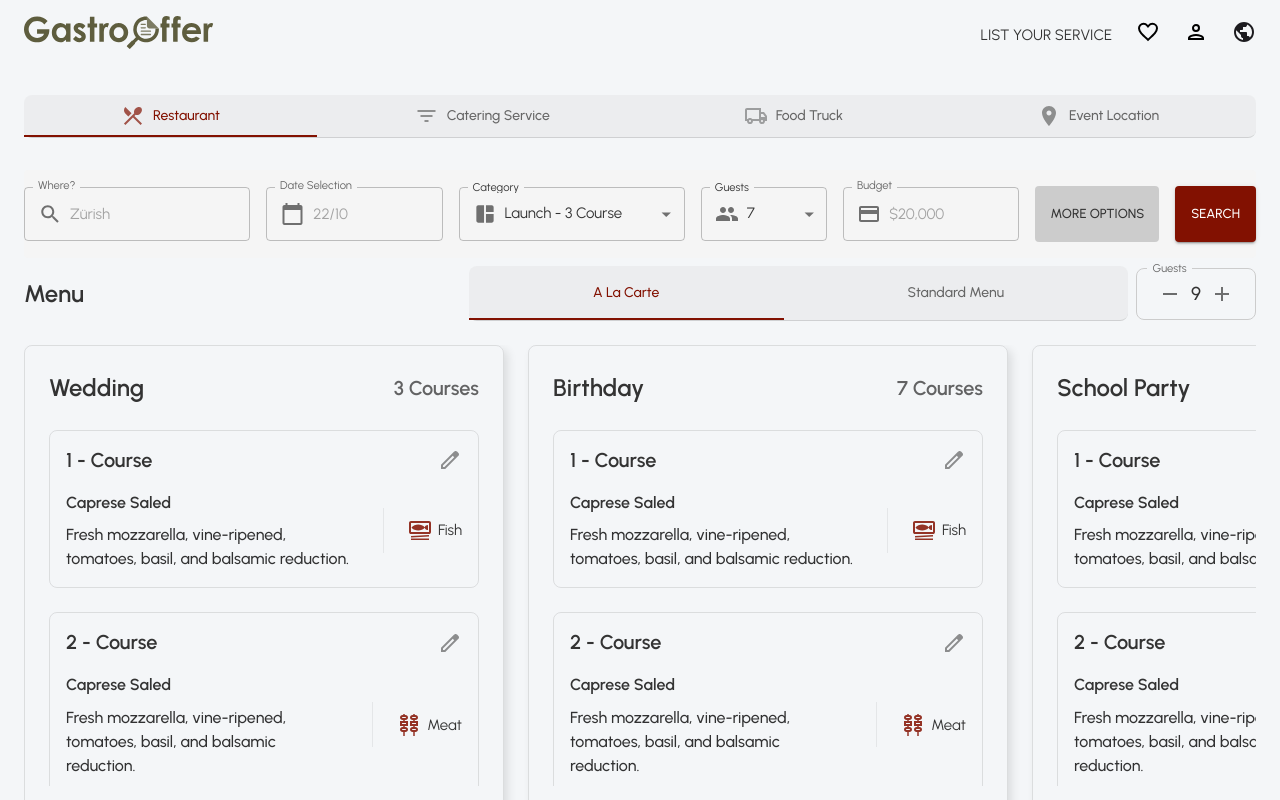
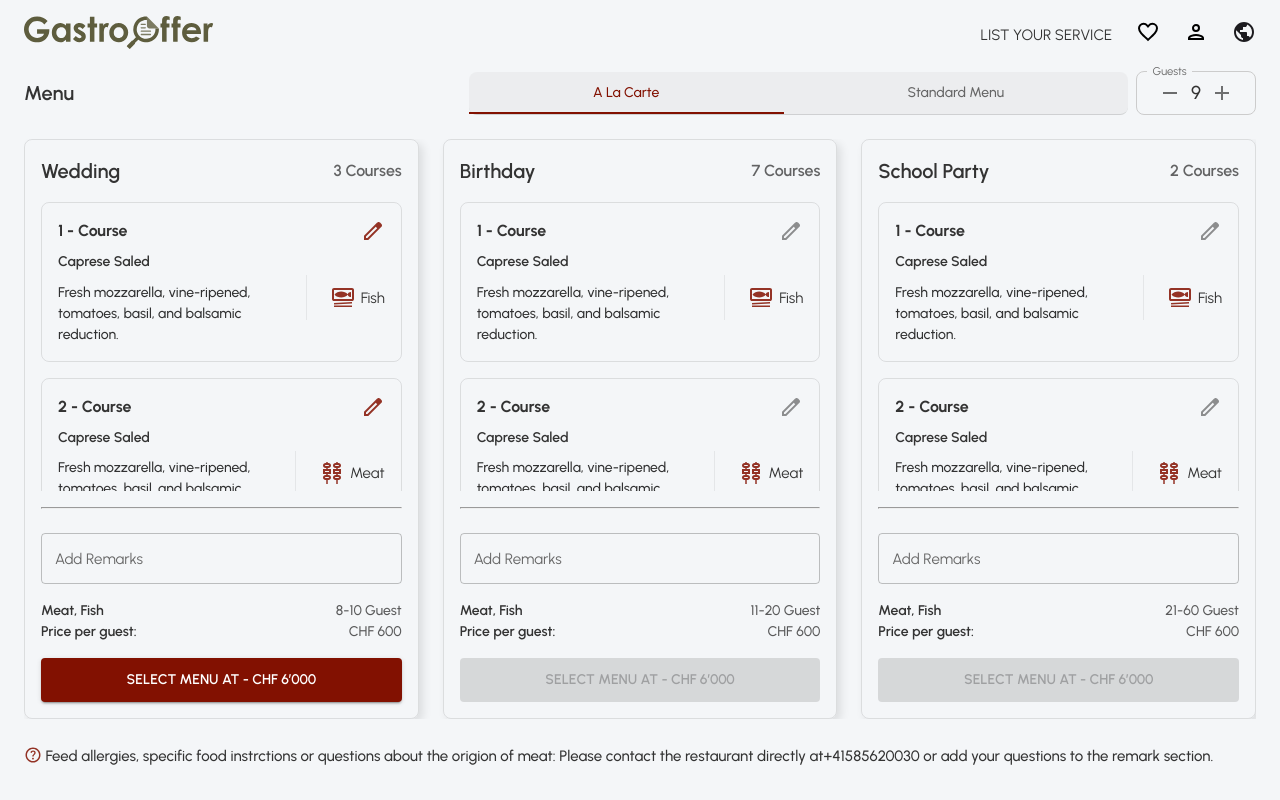
Before and after one commit to rafuj/gastro, a Next.js app: page / in a window 1280 px wide. Shown: the top 800 px of the page. Built offline with nearby package versions, Linux system fonts and the light colour scheme.

Commit message:
Search Fix

```diff
--- a/src/page-component/components/MainTabSection.jsx
+++ b/src/page-component/components/MainTabSection.jsx
@@ -1,9 +1,8 @@
 import { icons } from "@/components/icons";
-import { Box, Tab, Tabs } from "@mui/material";
+import { Box } from "@mui/material";
 import React from "react";
 import { MenuCarte } from "./MenuCarte";
 import { MenuContent } from "./MenuContent";
-import SearchOptions from "./SearchOptions";
 
 export const MainTabSection = () => {
 	const [value, setValue] = React.useState(0);
@@ -11,11 +10,12 @@ export const MainTabSection = () => {
 	const handleChange = (event, newValue) => {
 		setValue(newValue);
 	};
-	const [disabledBtn, setDisabledBtn] = React.useState(true);
+	// const [disabledBtn, setDisabledBtn] = React.useState(true);
+	const [guests, setGuests] = React.useState(9);
 
 	return (
-		<Box sx={{ width: "100%", mt: 3, px: 3 }}>
-			<Box
+		<Box sx={{ width: "100%", px: 3 }}>
+			{/* <Box
 				sx={{
 					borderBottom: 1,
 					borderColor: "divider",
@@ -64,9 +64,9 @@ export const MainTabSection = () => {
 					})}
 				</Tabs>
 			</Box>
-			<SearchOptions />
-			<MenuCarte cb={() => setDisabledBtn(false)} />
-			<MenuContent disabledBtn={disabledBtn} />
+			<SearchOptions /> */}
+			<MenuCarte guests={guests} setGuests={setGuests} />
+			<MenuContent guests={guests} />
 		</Box>
 	);
 };
--- a/src/page-component/components/MenuCarte.jsx
+++ b/src/page-component/components/MenuCarte.jsx
@@ -1,24 +1,20 @@
 import { icons } from "@/components/icons";
 import { Box, IconButton, Stack, Tab, Tabs, Typography } from "@mui/material";
-import React, { useState } from "react";
+import React from "react";
 
-export const MenuCarte = ({ cb = () => {} }) => {
+export const MenuCarte = ({ guests, setGuests }) => {
 	const [value, setValue] = React.useState(0);
 	const handleChange = (event, newValue) => {
 		setValue(newValue);
-		cb();
 	};
-	const [guests, setGuests] = useState(9);
 
 	const handleIncrement = () => {
 		setGuests((prev) => prev + 1);
-		cb();
 	};
 
 	const handleDecrement = () => {
 		if (guests > 0) {
 			setGuests((prev) => prev - 1);
-			cb();
 		}
 	};
 	return (
@@ -28,10 +24,9 @@ export const MenuCarte = ({ cb = () => {} }) => {
 			justifyContent="space-between"
 			alignItems="center"
 			gap={1}
-			sx={{ mt: 1 }}
 		>
 			<Typography
-				sx={{ fontSize: "24px", fontWeight: "600", marginRight: "auto" }}
+				sx={{ fontSize: "20px", fontWeight: "600", marginRight: "auto" }}
 				variant="h4"
 			>
 				Menu
@@ -64,8 +59,8 @@ export const MenuCarte = ({ cb = () => {} }) => {
 									label={item.name}
 									sx={{
 										py: 0,
-										minHeight: "54px",
-										lineHeight: "54px",
+										minHeight: "42px",
+										lineHeight: "42px",
 										textTransform: "capitalize",
 										fontSize: "14px",
 										fontWeight: "500",
@@ -88,7 +83,7 @@ export const MenuCarte = ({ cb = () => {} }) => {
 				sx={{
 					border: "1px solid #ccc",
 					borderRadius: "8px",
-					padding: "8px 16px",
+					padding: "4px 16px",
 					display: "flex",
 					flexDirection: "column",
 					alignItems: "center",
--- a/src/page-component/components/MenuContent.jsx
+++ b/src/page-component/components/MenuContent.jsx
@@ -10,7 +10,7 @@ import {
 import React from "react";
 import DishEditModal from "./DishEditModal";
 
-export const MenuContent = ({ disabledBtn }) => {
+export const MenuContent = ({ guests }) => {
 	const [open, setOpen] = React.useState(false);
 
 	return (
@@ -22,31 +22,31 @@ export const MenuContent = ({ disabledBtn }) => {
 							sx={{
 								width: "95%",
 								maxWidth: { xs: "580px", xl: "unset" },
-								minWidth: { lg: "480px", xl: "580px" },
+								// minWidth: { lg: "480px", xl: "580px" },
 								border: "1px solid rgba(0, 0, 0, 0.1)",
 								boxShadow: "4px 4px 10px rgba(0, 0, 0, 0.1)",
-								p: 3,
+								p: 2,
 								borderRadius: "8px",
-								maxHeight: "calc(90vh)",
+								height: { xs: "600px", md: "calc(100vh - 220px)" },
 							}}
 							key={item.id}
 						>
 							<Stack
 								direction="row"
-								mb={3}
+								mb={2}
 								justifyContent="space-between"
 								alignItems="center"
 							>
 								<Typography
 									component="h5"
-									sx={{ fontSize: "24px", fontWeight: "600" }}
+									sx={{ fontSize: "20px", fontWeight: "600" }}
 								>
 									{item.title}
 								</Typography>
 								<Typography
 									component="span"
 									sx={{
-										fontSize: "20px",
+										fontSize: "16px",
 										fontWeight: "600",
 										color: alpha("#000000", 0.6),
 									}}
@@ -58,7 +58,7 @@ export const MenuContent = ({ disabledBtn }) => {
 							<Box
 								sx={{ height: "0", flexGrow: "1", overflowY: "auto" }}
 							>
-								<Stack gap={3}>
+								<Stack gap={2}>
 									{item?.submenus?.map((subitem, index) => (
 										<Stack
 											key={index}
@@ -72,12 +72,12 @@ export const MenuContent = ({ disabledBtn }) => {
 												direction="row"
 												justifyContent="space-between"
 												alignItems="center"
-												mb={2}
+												mb={1}
 											>
 												<Typography
 													sx={{
-														fontSize: "20px",
-														fontWeight: "600",
+														fontSize: "16px",
+														fontWeight: "700",
 													}}
 													variant="h5"
 												>
@@ -97,8 +97,10 @@ export const MenuContent = ({ disabledBtn }) => {
 															color: alpha("#000000", 0.5),
 														},
 													}}
-													// disabled={!item.status}
-													disabled={disabledBtn}
+													disabled={
+														guests < item.minCount ||
+														guests > item.maxCount
+													}
 													onClick={() => setOpen(true)}
 												>
 													{menuicons.penIcon}
@@ -109,7 +111,7 @@ export const MenuContent = ({ disabledBtn }) => {
 													<Typography
 														variant="h6"
 														sx={{
-															fontSize: "16px",
+															fontSize: "14px",
 															fontWeight: "600",
 														}}
 														mb={1}
@@ -119,7 +121,7 @@ export const MenuContent = ({ disabledBtn }) => {
 													<Typography
 														variant="body1"
 														sx={{
-															fontSize: "16px",
+															fontSize: "14px",
 															fontWeight: "500",
 															color: alpha("#000000", 0.8),
 														}}
@@ -147,8 +149,8 @@ export const MenuContent = ({ disabledBtn }) => {
 													<Stack
 														direction="row"
 														sx={{
-															pl: { xs: 2, sm: 3, md: 4 },
-															mt: 2,
+															pl: { xs: 2, sm: 3 },
+															mt: 1,
 														}}
 														key={index}
 													>
@@ -156,7 +158,7 @@ export const MenuContent = ({ disabledBtn }) => {
 															<Typography
 																variant="h6"
 																sx={{
-																	fontSize: "16px",
+																	fontSize: "15px",
 																	fontWeight: "600",
 																}}
 															>
@@ -165,7 +167,7 @@ export const MenuContent = ({ disabledBtn }) => {
 															<Typography
 																variant="body1"
 																sx={{
-																	fontSize: "16px",
+																	fontSize: "13px",
 																	fontWeight: "500",
 																	color: alpha("#000000", 0.8),
 																}}
@@ -179,7 +181,7 @@ export const MenuContent = ({ disabledBtn }) => {
 									))}
 								</Stack>
 							</Box>
-							<Stack mt="auto" pt={4}>
+							<Stack mt="auto" pt={2}>
 								<hr style={{ background: "#cccccc", opacity: 1 }} />
 								<Box pt={3}>
 									<TextField
@@ -191,21 +193,26 @@ export const MenuContent = ({ disabledBtn }) => {
 											flexGrow: 1,
 											mb: 2,
 										}}
+										inputProps={{
+											style: {
+												paddingBottom: "13px",
+											},
+										}}
 									/>
 									<Stack
 										direction="row"
 										justifyContent="space-between"
-										sx={{ fontSize: "20px", fontWeight: "600" }}
+										sx={{ fontSize: "14px", fontWeight: "600" }}
 									>
 										<Box>Meat, Fish</Box>
 										<Box sx={{ opacity: "0.8", fontWeight: "500" }}>
-											8-12 Guest
+											{item.minCount}-{item.maxCount} Guest
 										</Box>
 									</Stack>
 									<Stack
 										direction="row"
 										justifyContent="space-between"
-										sx={{ fontSize: "20px", fontWeight: "600" }}
+										sx={{ fontSize: "14px", fontWeight: "600" }}
 									>
 										<Box>Price per guest:</Box>
 										<Box sx={{ opacity: "0.8", fontWeight: "500" }}>
@@ -217,14 +224,17 @@ export const MenuContent = ({ disabledBtn }) => {
 										variant="contained"
 										color="primary"
 										sx={{
-											fontSize: "15px",
-											fontWeight: "700",
+											fontSize: "14px",
+											fontWeight: "600",
 											textTransform: "uppercase",
-											height: "50px",
+											height: "44px",
 											width: "100%",
 											mt: 2,
 										}}
-										disabled={disabledBtn}
+										disabled={
+											guests < item.minCount ||
+											guests > item.maxCount
+										}
 									>
 										Select Menu at - CHF 6’000
 									</Button>
@@ -245,6 +255,8 @@ const menuData = [
 		title: "Wedding",
 		subtitle: "3 Courses",
 		// status: false,
+		minCount: 8,
+		maxCount: 10,
 		submenus: [
 			{
 				title: "1 - Course",
@@ -280,6 +292,8 @@ const menuData = [
 		title: "Birthday",
 		subtitle: "7 Courses",
 		// status: false,
+		minCount: 11,
+		maxCount: 20,
 		submenus: [
 			{
 				title: "1 - Course",
@@ -342,6 +356,8 @@ const menuData = [
 		title: "School Party",
 		subtitle: "2 Courses",
 		// status: false,
+		minCount: 21,
+		maxCount: 60,
 		submenus: [
 			{
 				title: "1 - Course",
```
